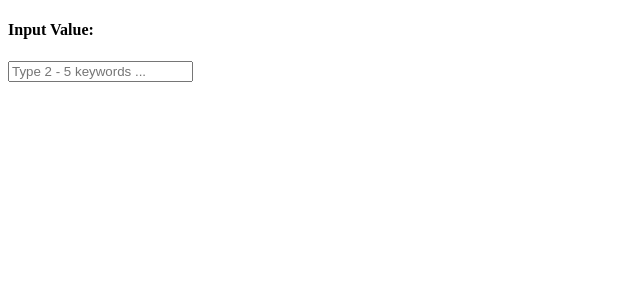
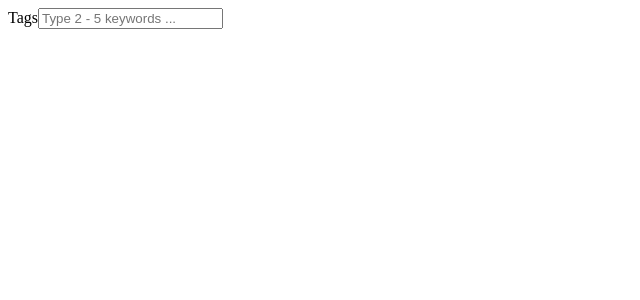
Before and after one commit to nikola-wd/tagsinputtailwind333, a React (Vite) app: page / in a window 1280 px wide. Shown: the top 300 px of the page, without its empty margins (0-640 px from the left). Built offline with nearby package versions, Linux system fonts and the light colour scheme.

Commit message:
Implement wai aria

```diff
--- a/src/components/TagsInput.jsx
+++ b/src/components/TagsInput.jsx
@@ -249,8 +249,6 @@ const TagsInput = ({
   };
 
   return (
-    <div>
-      <h4>Input Value: {inputValue}</h4>
     <div
       className={classNames(
         tagsWrapCls,
@@ -265,6 +263,7 @@ const TagsInput = ({
             key={tag}
             className={tagCls}
             onClick={() => handleTagRemove(tag)}
+            aria-label={`Remove tag ${tag}`}
             onKeyDown={(e) => e.key === 'Backspace' && handleTagRemove(tag)}
             {...tagAnimationProps}
           >
@@ -273,6 +272,9 @@ const TagsInput = ({
         ))}
       </AnimatePresence>
 
+      <label id="tagsLabel" className="sr-only">
+        Tags
+      </label>
       <input
         ref={inputRef}
         value={inputValue}
@@ -284,9 +286,10 @@ const TagsInput = ({
         className={tagsInputCls}
         placeholder={`${maxTagsReached ? 'Limit reached' : placeholder}`}
         disabled={disabled}
+        aria-disabled={disabled}
+        aria-labelledby="tagsLabel"
       />
       {disabled && <DisabledDivOverlay />}
-      </div>
     </div>
   );
 };
```
Lines whose indentation alone changed are shown as unchanged.
